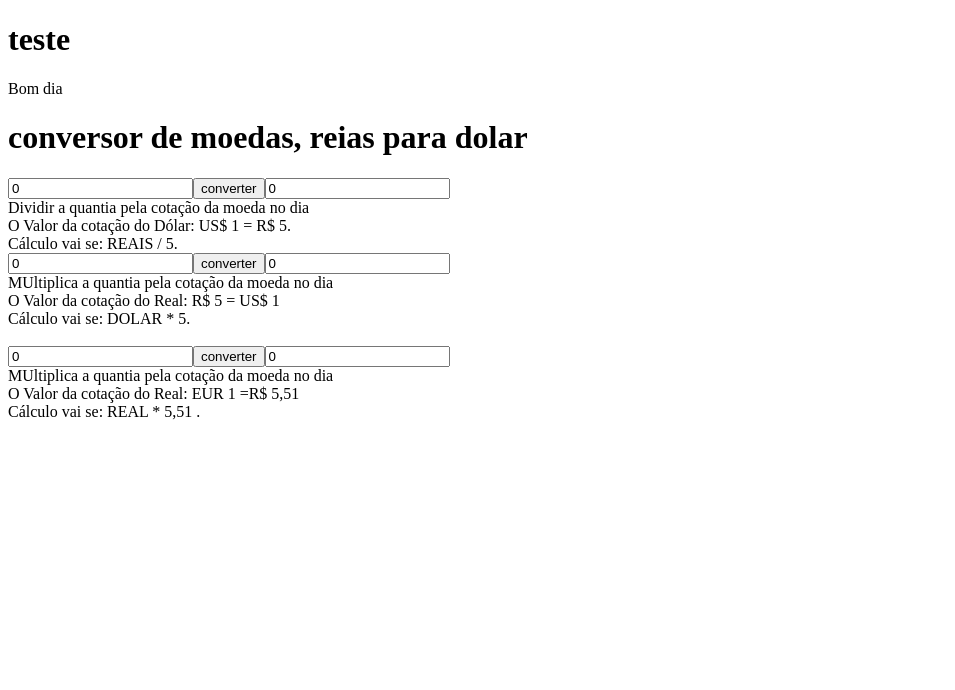
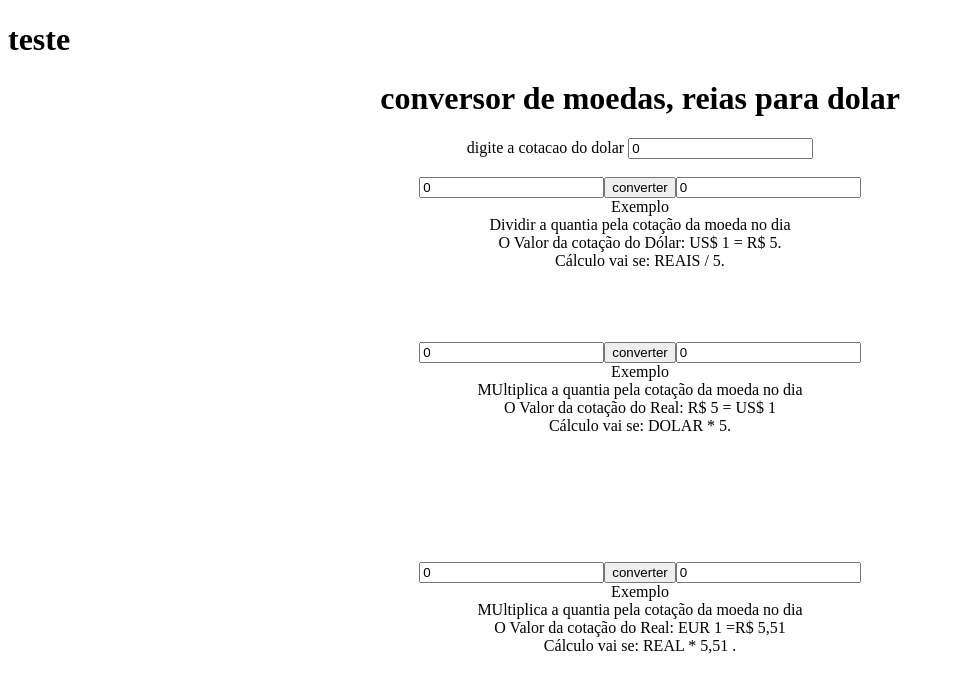
Before and after one commit to ilusao/prova-angular, an Angular app: page / in a window 1280 px wide. Shown: the top 690 px of the page, without its empty margins (0-955 px from the left). Built offline with nearby package versions, Linux system fonts and the light colour scheme.

Commit message:
provinha 5

```diff
--- a/src/app/provaangular/provaangular.component.html
+++ b/src/app/provaangular/provaangular.component.html
@@ -1,26 +1,29 @@
-<p>Bom dia &#128512;</p>
-<form>
-
+<form style="text-align: center;">
 
   <h1>conversor de moedas, reias para dolar</h1>
+  digite  a cotacao do dolar
+  <input type="number" name="cotacao"  [(ngModel)]="cotacao">
+  <br><br>
   <input type="number" name="reais"  [(ngModel)]="reais">
   <button (click)="converter()">converter</button>
   <input [value]="converte">
   <br>
+  Exemplo
+  <br>
   Dividir a quantia pela cotação da moeda no dia <br>
   O Valor da cotação do Dólar: US$ 1 = R$ 5. <br>
-  Cálculo vai se: REAIS / 5.<br>
-
-
+  Cálculo vai se: REAIS / 5.<br><br><br><br><br>
 
 
   <input type="number" name="dolar" [(ngModel)]="dolar">
   <button (click)="converter()">converter</button>
   <input [value]="converte2">
   <br>
+  Exemplo
+  <br>
   MUltiplica a quantia pela cotação da moeda no dia <br>
   O Valor da cotação do Real: R$ 5 = US$ 1  <br>
-  Cálculo vai se: DOLAR * 5.<br>
+  Cálculo vai se: DOLAR * 5.<br><br><br><br><br><br><br>
 
 
     <h3></h3>
@@ -28,6 +31,8 @@
   <button (click)="converter()">converter</button>
   <input [value]="converte3">
   <br>
+  Exemplo
+  <br>
   MUltiplica a quantia pela cotação da moeda no dia <br>
   O Valor da cotação do Real: EUR 1 =R$ 5,51 <br>
   Cálculo vai se: REAL * 5,51  .<br>
--- a/src/app/provaangular/provaangular.component.ts
+++ b/src/app/provaangular/provaangular.component.ts
@@ -12,11 +12,13 @@ export class ProvaangularComponent {
   converte : number = 0;
   converte2 : number = 0;
   converte3 : number = 0;
+  cotacao : number = 0;
 
   converter(){
-     this.converte = this.reais / 5;
+     this.converte = this.reais / this.cotacao;
      this.converte2 = this.dolar * 5;
      this.converte3 = this.euro * 5,51;
+
   }
 
 }
```
